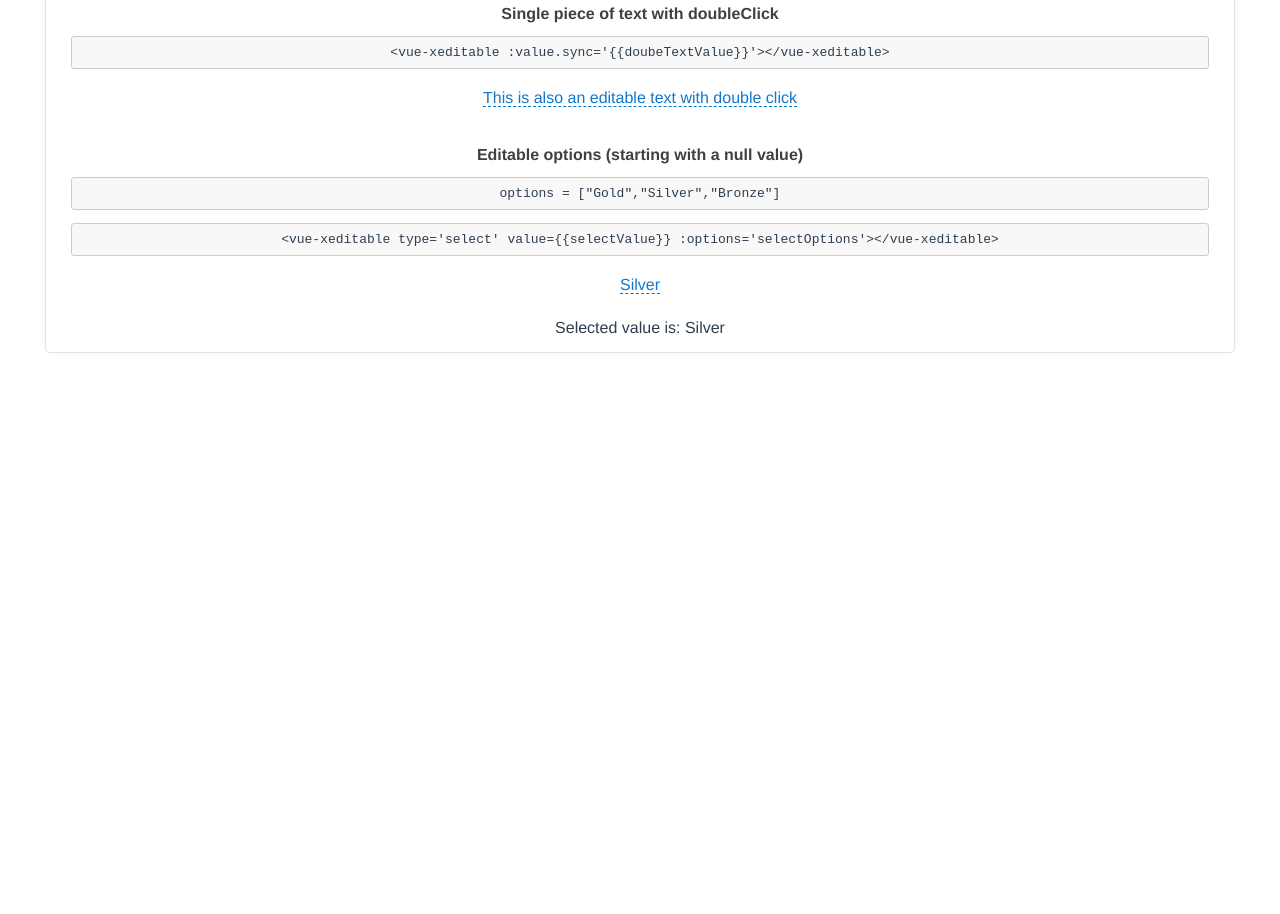
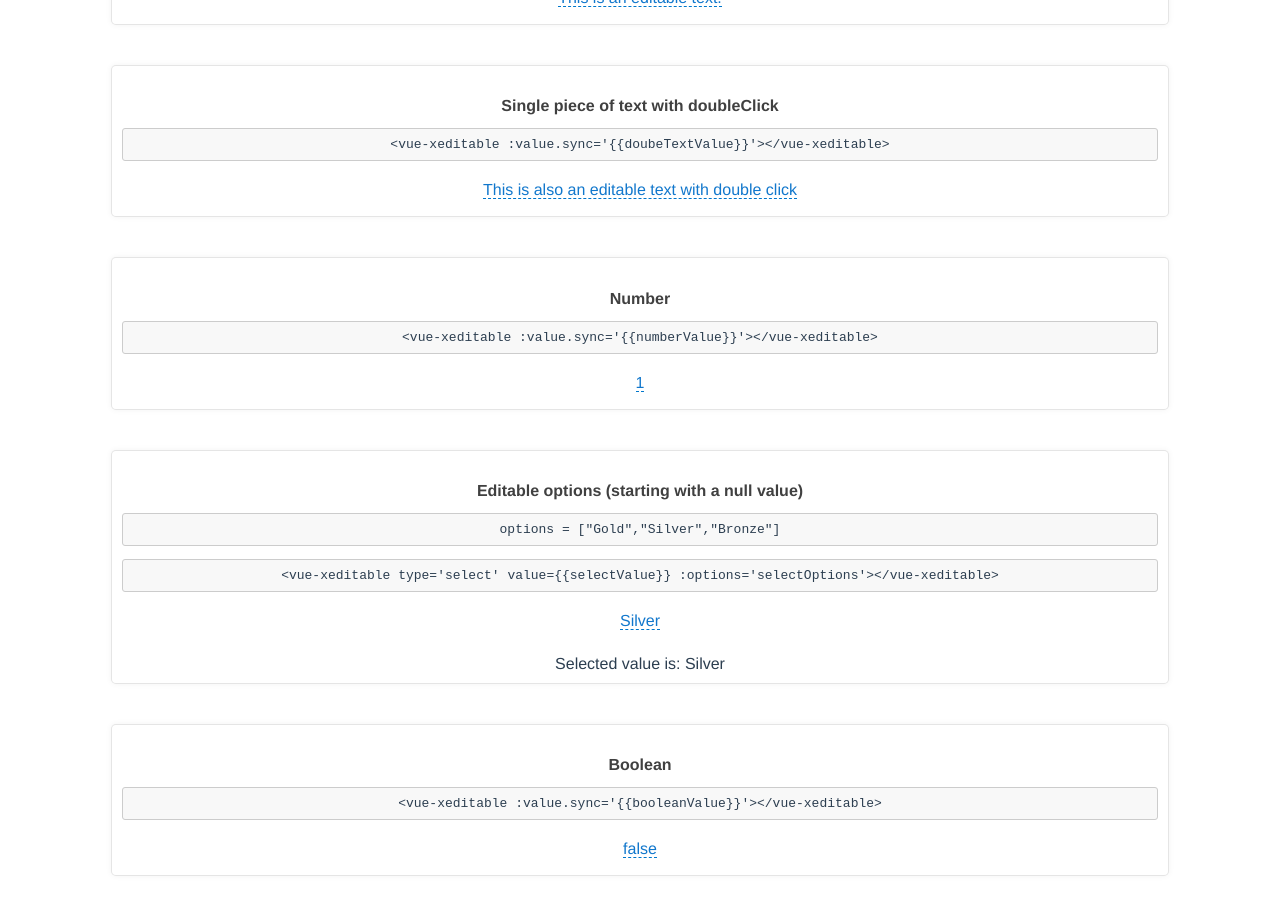
Before and after one commit to onekiloparsec/vue-xeditable, a Vue app: page / in a window 1280 px wide. Shown: the part 320-1234 px from the top of the page. Before the commit the page ends 800 px from the top, so only its background shows below. Built offline with nearby package versions, Linux system fonts and the light colour scheme.

Commit message:
Better demo

```diff
--- a/src/App.vue
+++ b/src/App.vue
@@ -4,8 +4,8 @@
     <h3>Better editable element in Vue 2.x, made for <a href="https://www.arcsecond.io">www.arcsecond.io</a></h3>
 
     <div class='content'>
-      <div>
 
+      <div class="node">
         <h4>Single piece of text (default: type = text)</h4>
         <pre v-pre>&lt;vue-xeditable :value.sync='{{textValue}}'&gt;&lt;/vue-xeditable&gt;</pre>
         <vue-xeditable
@@ -29,9 +29,9 @@
             <span class="value">'{{event.value}}'</span>
           </div>
         </div>
+      </div>
 
-        <!-- -->
-
+      <div class="node">
         <h4>Single piece of text with doubleClick</h4>
         <pre v-pre>&lt;vue-xeditable :value.sync='{{doubeTextValue}}'&gt;&lt;/vue-xeditable&gt;</pre>
         <vue-xeditable
@@ -72,8 +72,35 @@
         <!--<pre v-pre>&lt;editable type='number' value={{numberValue}}&gt;&lt;/editable&gt;</pre>-->
         <!--<vue-xeditable type='number' :value.sync='numberValue'></vue-xeditable>-->
 
-        <!-- -->
+      </div>
 
+      <div class="node">
+        <h4>Number</h4>
+        <pre v-pre>&lt;vue-xeditable :value.sync='{{numberValue}}'&gt;&lt;/vue-xeditable&gt;</pre>
+        <vue-xeditable
+          type="number"
+          name="numberEvents"
+          :value.sync='numberValue'
+          @start-editing="sendStartEditingEvent"
+          @stop-editing="sendStopEditingEvent"
+          @value-will-change="sendValueWillChangeEvent"
+          @value-did-change="sendValueDidChangeEvent"
+        />
+
+        <div class="events-banner" v-show="numberEvents.length > 0">
+          <div
+            class="events-banner-event"
+            v-for="event in numberEvents"
+            :key="event.index"
+          >
+            <span class="prefix">Event {{event.index}}:</span>
+            <span class="content">{{event.message}}</span>
+            <span class="value">'{{event.value}}'</span>
+          </div>
+        </div>
+      </div>
+
+      <div class="node">
         <h4>Editable options (starting with a null value)</h4>
         <pre>options = {{JSON.stringify(selectOptions)}}</pre>
         <pre v-pre>&lt;vue-xeditable type='select' value={{selectValue}} :options='selectOptions'&gt;&lt;/vue-xeditable&gt;</pre>
@@ -101,8 +128,34 @@
             <span class="value">'{{event.value}}'</span>
           </div>
         </div>
+      </div>
 
+      <div class="node">
+        <h4>Boolean</h4>
+        <pre v-pre>&lt;vue-xeditable :value.sync='{{booleanValue}}'&gt;&lt;/vue-xeditable&gt;</pre>
+        <vue-xeditable
+          type="boolean"
+          name="booleanEvents"
+          :value.sync='booleanValue'
+          @start-editing="sendStartEditingEvent"
+          @stop-editing="sendStopEditingEvent"
+          @value-will-change="sendValueWillChangeEvent"
+          @value-did-change="sendValueDidChangeEvent"
+        />
+
+        <div class="events-banner" v-show="booleanEvents.length > 0">
+          <div
+            class="events-banner-event"
+            v-for="event in booleanEvents"
+            :key="event.index"
+          >
+            <span class="prefix">Event {{event.index}}:</span>
+            <span class="content">{{event.message}}</span>
+            <span class="value">'{{event.value}}'</span>
+          </div>
+        </div>
       </div>
+
     </div>
   </div>
 </template>
@@ -125,8 +178,11 @@
         numberValue: 1,
         selectValue: 'Silver',
         selectOptions: ['Gold', 'Silver', 'Bronze'],
+        booleanValue: false,
         eventsCount: 0,
         textEvents: [],
+        numberEvents: [],
+        booleanEvents: [],
         doubletTextEvents: [],
         selectEvents: []
       }
@@ -167,10 +223,15 @@
     margin: 60px auto;
     position: relative;
     display: block;
+  }
+
+  .node {
     border: 1px solid rgba(0, 0, 0, 0.1);
     background: #fff;
     border-radius: 5px;
     box-shadow: 0 0 6px rgba(0, 0, 0, 0.05);
+    padding: 10px;
+    margin: 40px;
   }
 
   .events-banner {
@@ -216,7 +277,6 @@
   }
 
   h4 {
-    padding-top: 10px;
     margin-bottom: 0;
     color: #404040;
   }
```
